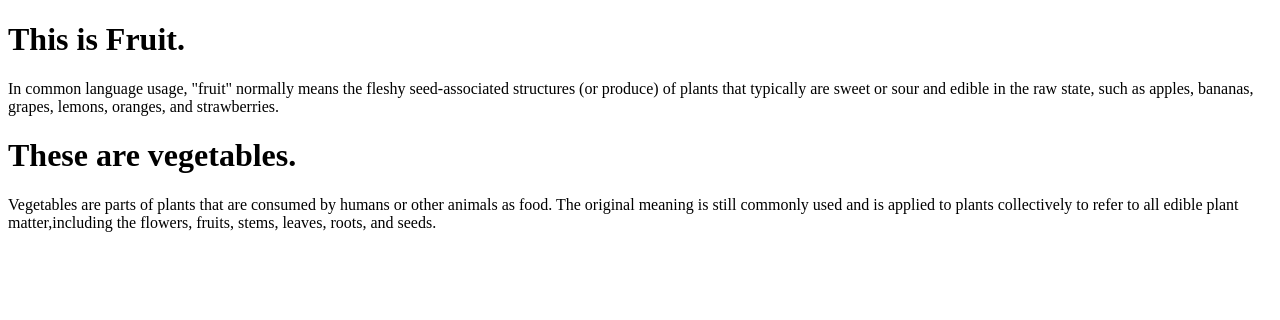
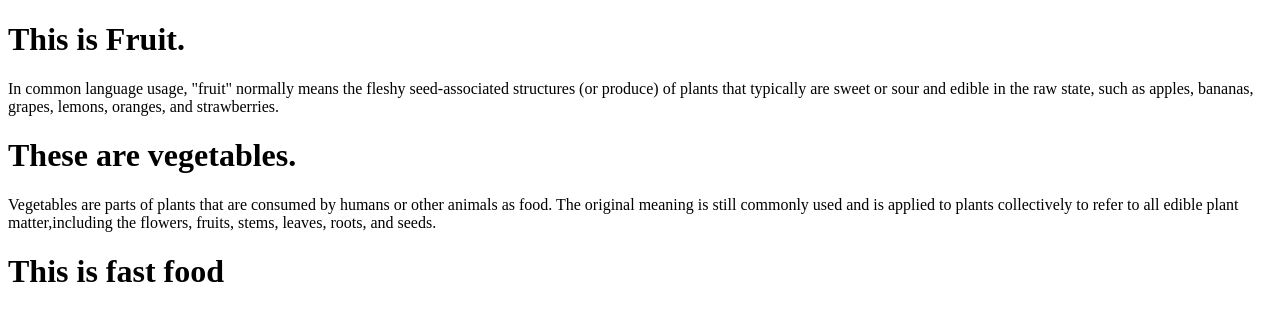
Before and after one commit to mAtiiiiiiiiii/My-website-, a plain HTML site: page index.html in a window 1280 px wide. Drawn offline with Linux system fonts and the light colour scheme.

Commit message:
Update index.html

```diff
--- a/index.html
+++ b/index.html
@@ -12,5 +12,14 @@
   <h1>These are vegetables.</h1>
 <p> Vegetables are parts of plants that are consumed by humans or other animals as food. The original meaning is still commonly used
   and is applied to plants collectively to refer to all edible plant matter,including the flowers, fruits, stems, leaves, roots, and seeds.<p>
-</body>
+
+  <h1>This is fast food </h1>
+
+
+
+
+
+
+
+  </body>
 </html>
```
